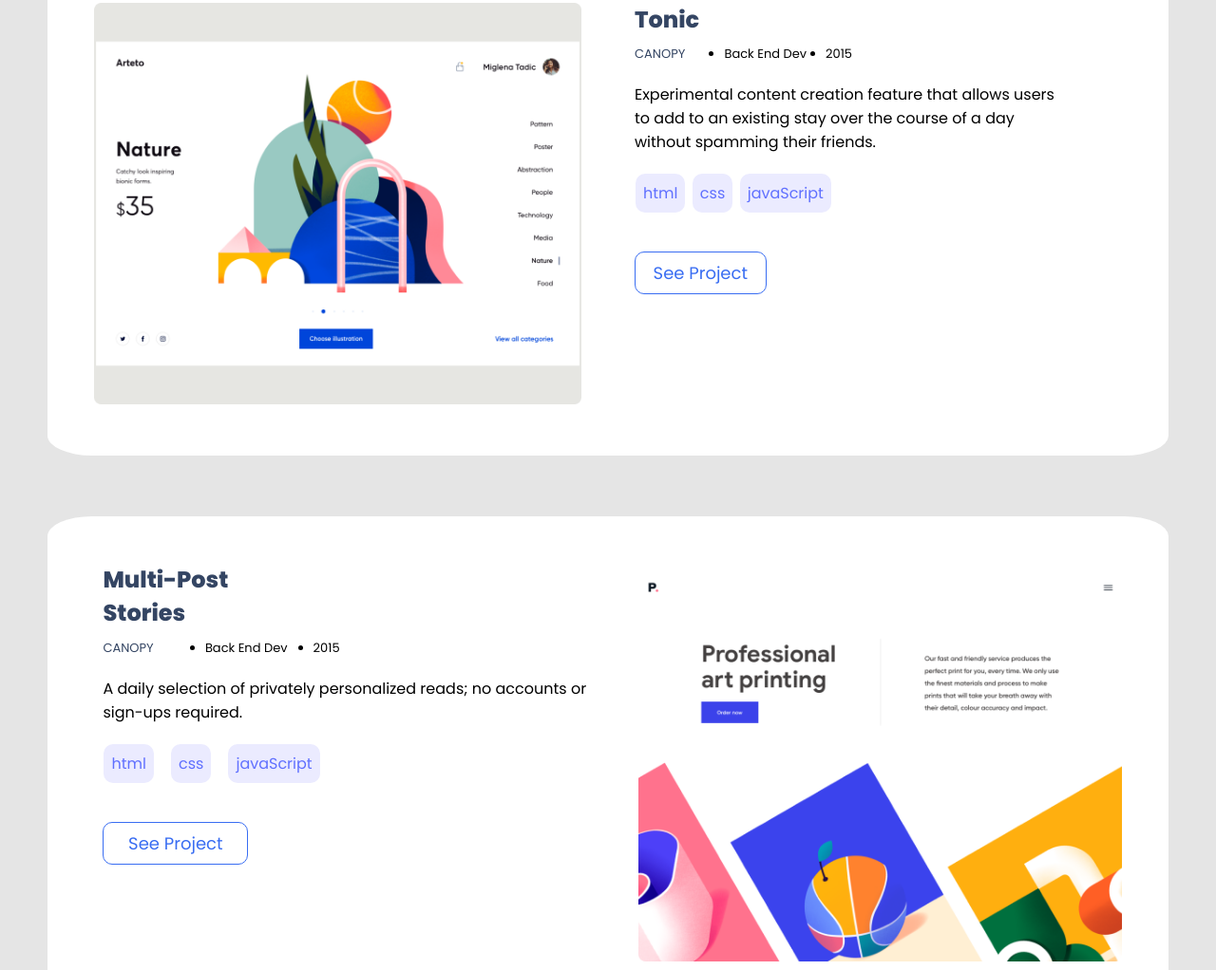
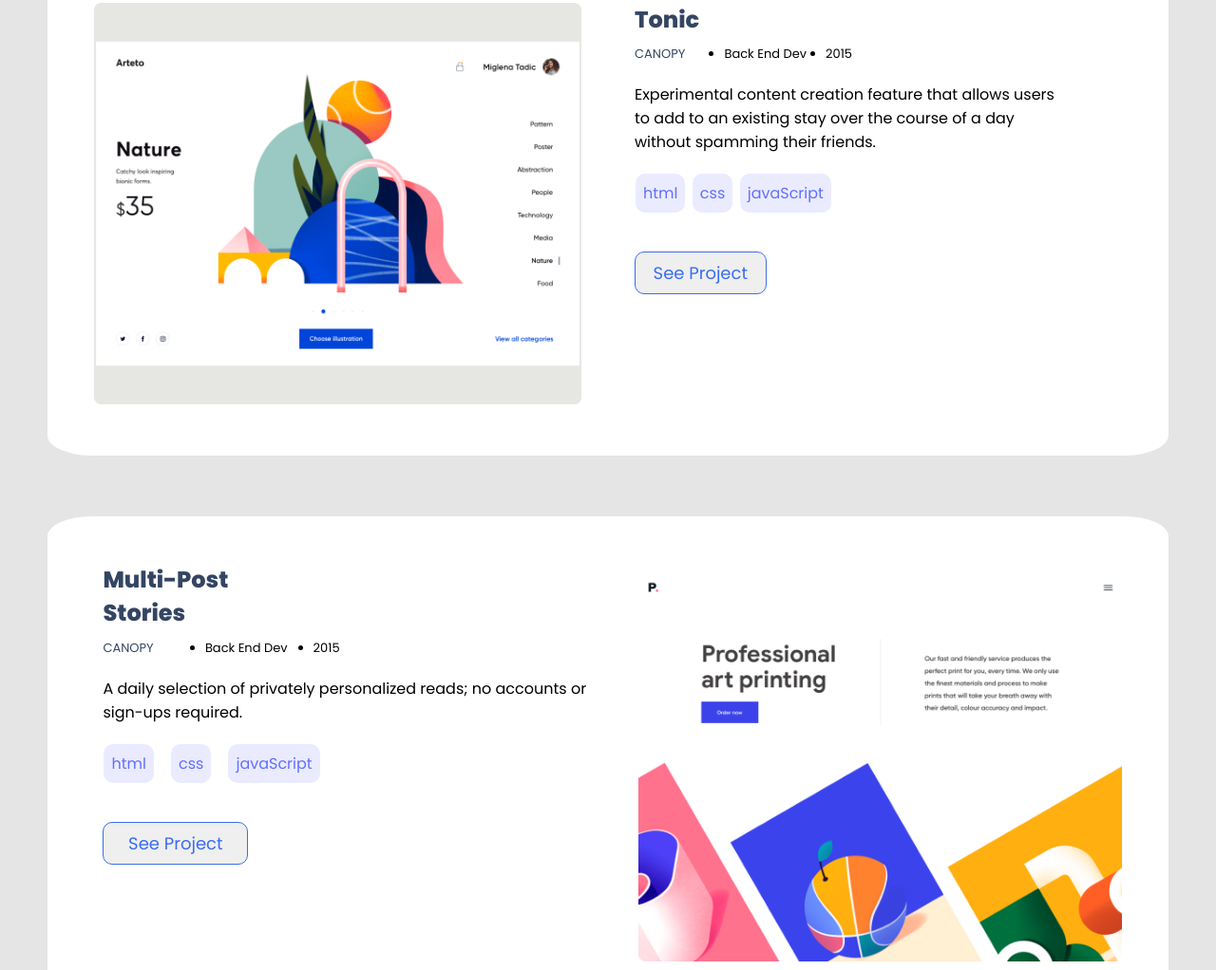
Before and after one commit to Simpleshaikh1/MyMicroversePortfolio, a website: page html/index.html in a window 1280 px wide. Shown: the part 885-1907 px from the top of the page at 95% size. Drawn offline with Linux system fonts and the light colour scheme.

Commit message:
to desktop

```diff
--- a/css/index.css
+++ b/css/index.css
@@ -208,7 +208,7 @@
 
 .all-button {
   border: 1px solid #396df2;
-  background-color: white;
+  background-color: whit;
   width: 50%;
   border-radius: 10px;
   margin: 20px 0;
@@ -596,7 +596,6 @@ form #type-msg {
 
   @keyframes rotation {
     0% { transform: rotate(0deg); }
-    16% { transform: rotate(180deg); }
     50% { transform: rotate(360deg); }
     100% { transform: rotate(360deg); }
   }
```
